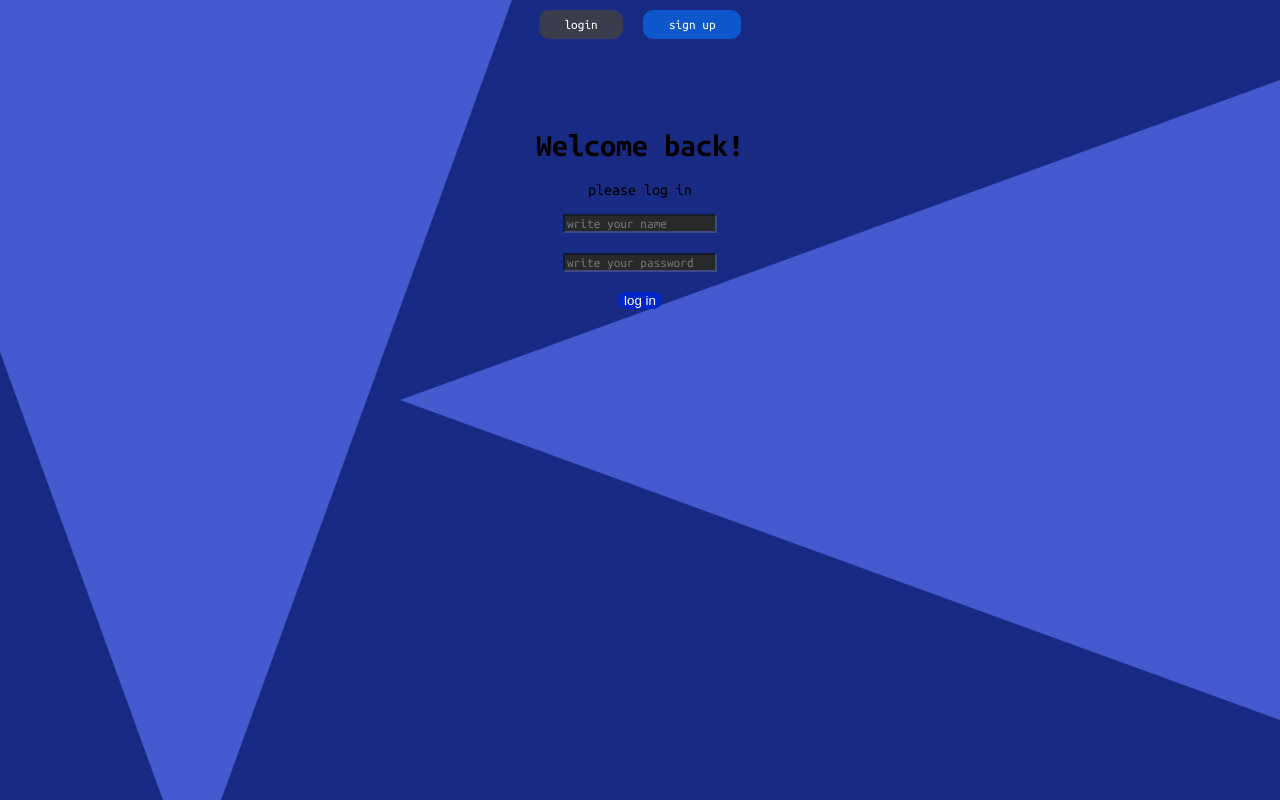
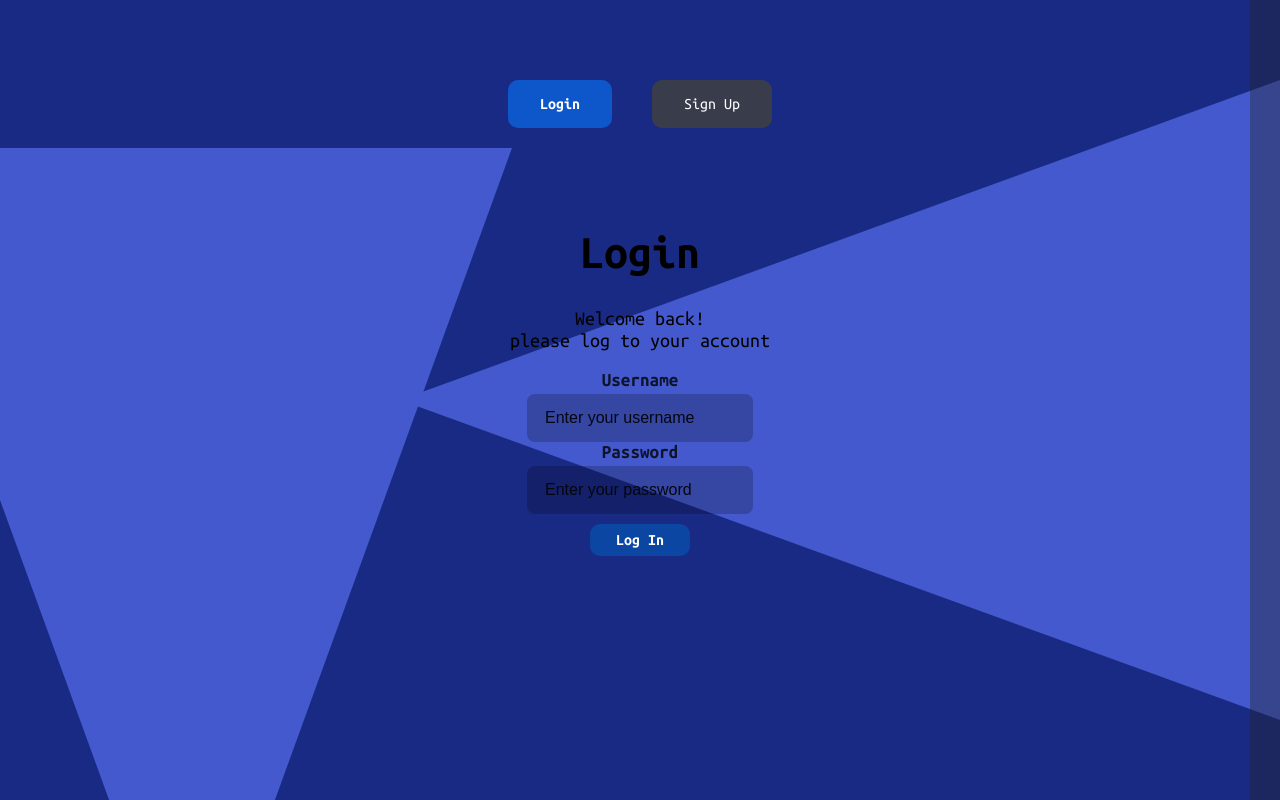
Before and after one commit to raisfeld-ori/Ksed, a React (Vite) app: page / in a window 1280 px wide. Built offline with nearby package versions, Linux system fonts and the light colour scheme.

Commit message:
gridset :D

```diff
--- a/src/pages/login/login.css
+++ b/src/pages/login/login.css
@@ -1,3 +1,6 @@
+
+/* --------------------- MAIN OPEN APP ---------------------*/
+
 #background{
     position: fixed;
     top: 0;
@@ -13,6 +16,7 @@
 	height: 0;
     position: absolute;
     z-index: -1;
+
 }
 
 .left{
@@ -21,13 +25,32 @@
     border-top: 40svh solid transparent;
 	border-right: 110svh solid #4359CD;
 	border-bottom: 40svh solid transparent;
+    position: absolute;
+    z-index: -2;
 }
 
 .down{
+    position: absolute;
     left: -10svw;
     border-left: 40svh solid transparent;
 	border-right: 40svh solid transparent;
 	border-top: 110svh solid #4359CD;
+    z-index: -2;
+}
+
+
+/* --------------------- LOGIN ---------------------*/
+
+
+
+/* --------------------- BUTTONS / INPUT  LOGIN ---------------------*/
+
+.writenamelogin {
+    font-size: 2svh;
+}
+
+.writepasswordlogin{
+    font-size: 2svh;
 }
 
 #form{
@@ -43,40 +66,120 @@
     font-family: 'Ubuntu Mono';
 }
 #form > button{
-    background-color: #0026CA;
+    background-color: #0c46a3;
     border: 0;
     border-radius: 10px;
     color: #FFFFFF;
 }
+.square {
+    height: 6050px;
+    position: absolute;
+    width: 9000px;
+    margin-left: 1250px;
+    background-color: #2222225d;
+    z-index: -1;
 
-#error{
-    color: #FF0000;
-}
+  }
 .upperbutton{
-    padding-left: 2svw;
-    padding-right: 2svw;
-    padding-top: 1svh;
-    padding-bottom: 1svh;
+    /* Login / Signup buttons*/
+    padding-left: 2.5svw;
+    padding-right: 2.5svw;
+    padding-top: 2svh;
+    padding-bottom: 2svh;
     border: 0;
-    margin: 10px;
+    font-size: 2svh;
+    margin: 20px;
+    margin-top: 80px;
     color: white;
     border-radius: 10px;
     cursor: pointer;
     font-family: 'Ubuntu Mono';
 }
 
-.upperbutton[aria-current=true]{
+.upperbutton[aria-current=false]{
     background-color: #393C4B;
 }
 
-.upperbutton[aria-current=false]{
+.upperbutton[aria-current=true]{
     background-color: #0E57CA;
+    font-weight: bold;
+}
+
+.upperbutton[aria-current=false]:hover{
+    background-color: #262831;
 }
 
 .upperbutton[aria-current=true]:hover{
-    background-color: #262831;
+    background-color: #0c46a3;
+    font-weight: bold;
 }
 
-.upperbutton[aria-current=false]:hover{
-    background-color: #0c46a3;
+.signup_login_button_main_menu{
+    padding-left: 2svw;
+    font-weight: bold;
+    padding-right: 2svw;
+    padding-top: 1svh;
+    padding-bottom: 1svh;
+    border: 0;
+    font-size: 2svh;
+    margin: 10px;
+    color: white;
+
+    border-radius: 50px;
+    cursor: pointer;
+    font-family: 'Ubuntu Mono';
+
 }
+
+/* --------------------- TEXT CLASSES / IDS ONLY LOGIN---------------------*/
+
+#welcome_login{
+
+    font-size: 6svh;
+
+}
+
+#plslogin{
+    font-size: 2.5svh;
+
+}
+
+#error{
+    color: #FF0000;
+    font-size: 2svh;
+}
+
+/* --------------------- SIGNUP ---------------------*/
+
+.input {
+    max-width: 190px;
+    height: 44px;
+    background-color: #05060f37;
+    border-radius: .5rem;
+    padding: 0 1rem;
+    border: 2px solid transparent;
+    font-size: 1rem;
+    transition: border-color .3s cubic-bezier(.25,.01,.25,1) 0s, color .3s cubic-bezier(.25,.01,.25,1) 0s,background .2s cubic-bezier(.25,.01,.25,1) 0s;
+  }
+
+  .label {
+    display: block;
+    margin-bottom: .3rem;
+    font-size: 1.2rem;
+    font-weight: bold;
+    color: #000000c9;
+    transition: color .3s cubic-bezier(.25,.01,.25,1) 0s;
+  }
+
+  .input:hover, .input:focus, .input-group:hover .input {
+    outline: none;
+    border-color: #05060f;
+  }
+
+  .input-group:hover .label, .input:focus {
+    color: #05060fc2;
+  }
+
+  ::placeholder {
+    color: #05060f;
+  }
--- a/src/pages/login/login.tsx
+++ b/src/pages/login/login.tsx
@@ -2,6 +2,9 @@ import './login.css';
 import { useState } from 'react';
 import { invoke } from '@tauri-apps/api';
 import { useNavigate } from 'react-router-dom';
+
+
+
 
 function login(){
     const [name, setname] = useState("");
@@ -19,26 +22,41 @@ function login(){
         }
     }
 
+
+
         return <div id='background'>
+
+        <div className='square'></div>
+        <button className='upperbutton' aria-current={true} onClick={() => navigate("/")}>Login</button>
+                <button className='upperbutton' aria-current={false} onClick={() => navigate("/signup")}>Sign Up</button>
             <div className='triangle down'></div>
             <div className='triangle left'></div>
             <div id='menu'>
-            <button className='upperbutton' aria-current={true} onClick={() => navigate("/")}>login</button>
-            <button className='upperbutton' aria-current={false} onClick={() => navigate("/signup")}>sign up</button>
 
                 <div id='form'>
-                <h1>Welcome back!</h1>
-                <p>please log in</p>
-                <input onChange={e => setname(e.currentTarget.value)} placeholder='write your name'></input>
-                <br />
-                <input onChange={e => setpassword(e.currentTarget.value)} placeholder='write your password'></input>
-                <br />
-                <button onClick={authenticate}>log in</button>
+
+                    <h1 id='welcome_login'>Login</h1>
+                    <p id='plslogin'>Welcome back! <td></td> please log to your account</p>
+
+                    <div className="input-group">
+                    <label className="label">Username</label>
+                     <input onChange={e => setname(e.currentTarget.value)} autoComplete="off" name="info" id="info" className="input" placeholder='Enter your username' type="info" />
+                    <div ></div>
+                     </div>
+
+                     <div className="input-group">
+                    <label className="label">Password</label>
+                     <input onChange={e => setpassword(e.currentTarget.value)} autoComplete="off" name="info" id="info" className="input" placeholder='Enter your password' type="info" />
+                    <div ></div>
+                     </div>
+                    <button className='signup_login_button_main_menu' onClick={authenticate}>Log In</button>
                     <br />
                     <p id='error'>{error}</p>
+
                 </div>
             </div>
         </div>
+
     }
 
 export default login;
--- a/src/pages/login/signup.tsx
+++ b/src/pages/login/signup.tsx
@@ -16,8 +16,8 @@ function login(){
         <div className='triangle down'></div>
         <div className='triangle left'></div>
         <div id='menu'>
-        <button className='upperbutton' aria-current={false} onClick={() => navigate("/")}>login</button>
-            <button className='upperbutton' aria-current={true} onClick={() => navigate("/signup")}>sign up</button>
+        <button className='upperbutton' aria-current={false} onClick={() => navigate("/")}>Login</button>
+            <button className='upperbutton' aria-current={true} onClick={() => navigate("/signup")}>Sign Up</button>
 
             <div id='form'>
                 <h1>Welcome!</h1>
@@ -26,7 +26,7 @@ function login(){
                 <br />
                 <input onChange={e => setpassword(e.currentTarget.value)}></input>
                 <br />
-                <button onClick={authenticate} id='login'>sign up</button>
+                <button className='signup_login_button_main_menu' onClick={authenticate}>Sign Up</button>
             </div>
         </div>
     </div>
```
Also changed, not shown: 1 other file (tests, documents, lock files or other folders). Lines whose indentation alone changed are shown as unchanged.
